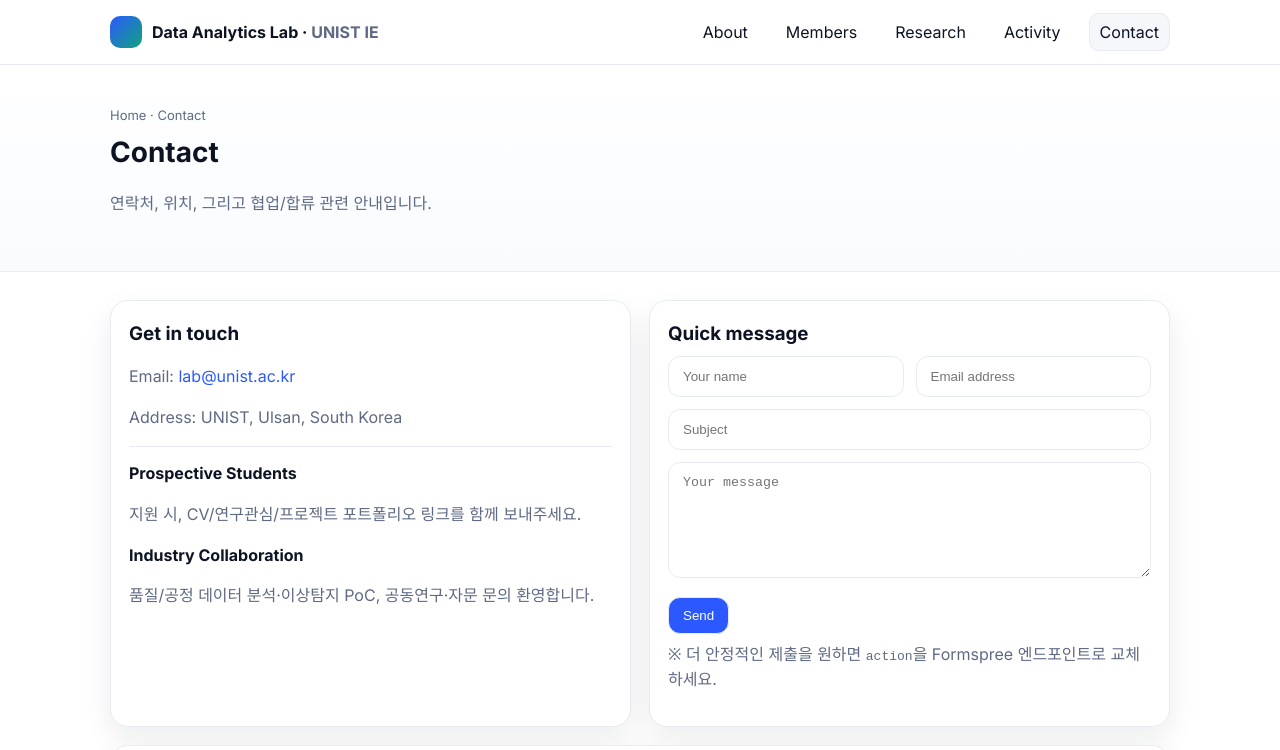
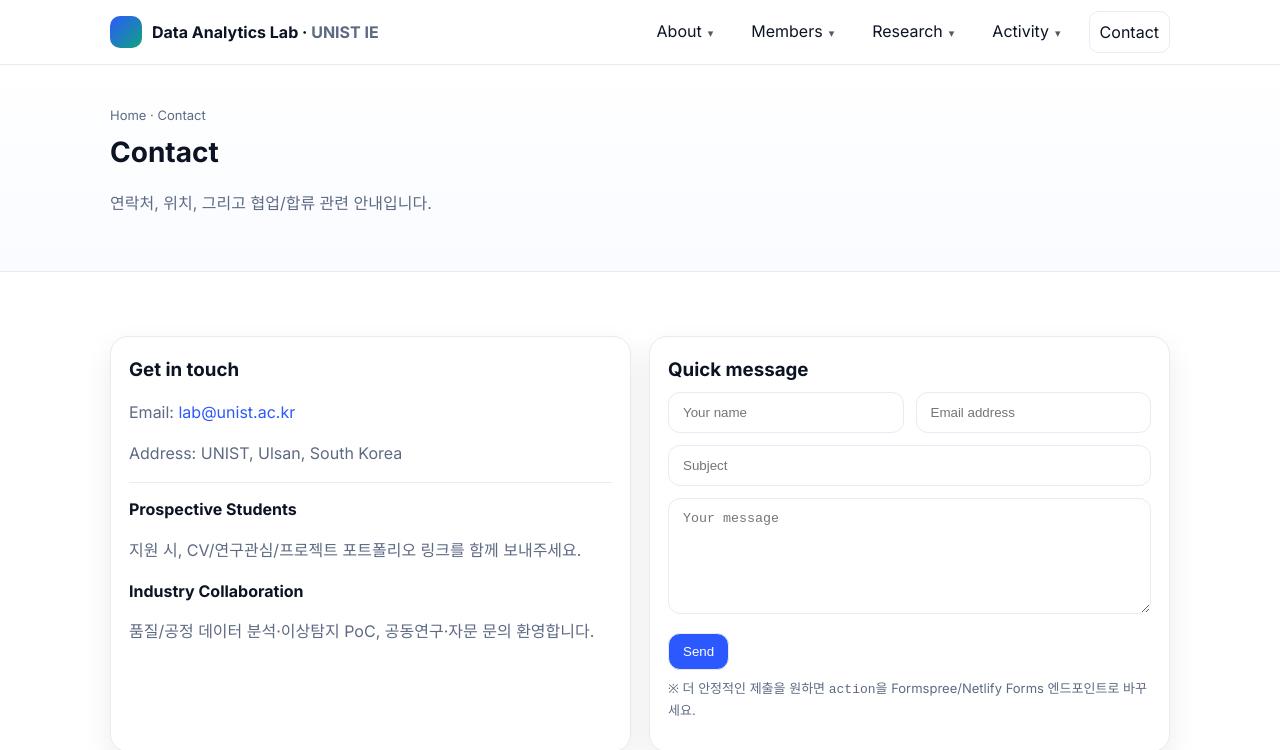
Before and after one commit to UNIST-DA/unist-da.github.io, a Jekyll site: the page built from contact/index.html, in a window 1280 px wide and 1329 px high. Shown: the top 750 px of the window. Built offline with Jekyll 4.4.1, drawn with Linux system fonts in a browser that asks for light colours; some of the changed text lies outside the part shown.

Commit message:
contact commit

```diff
--- a/contact/index.html
+++ b/contact/index.html
@@ -1,84 +1,13 @@
-<!doctype html>
-<html lang="ko" data-theme="light">
-<head>
-  <meta charset="utf-8" />
-  <meta name="viewport" content="width=device-width,initial-scale=1" />
-  <title>Contact | Data Analytics Lab · UNIST IE</title>
-  <meta name="description" content="Contact details and location for Data Analytics Lab at UNIST." />
+---
+layout: default
+title: Contact | Data Analytics Lab · UNIST IE
+description: Contact details and location for Data Analytics Lab at UNIST.
+---
 
-  <link rel="preconnect" href="https://fonts.googleapis.com">
-  <link rel="preconnect" href="https://fonts.gstatic.com" crossorigin>
-  <link href="https://fonts.googleapis.com/css2?family=Noto+Sans+KR:wght@400;500;600;700&family=Inter:wght@400;500;600;700&display=swap" rel="stylesheet">
-
-  <style>
-    :root{
-      --bg:#ffffff; --bg-soft:#f6f7fb; --surface:#ffffff;
-      --text:#0c1323; --muted:#5e6a83; --line:#e8ebf3;
-      --primary:#2c59ff; --primary-weak:#edf2ff; --accent:#11a37f;
-      --radius:18px; --shadow-lg:0 12px 30px rgba(16,24,40,.08);
-      --w:1100px;
-    }
-    *{box-sizing:border-box}
-    html,body{margin:0;padding:0;background:var(--bg);color:var(--text);font-family:'Inter','Noto Sans KR',system-ui,-apple-system,Segoe UI,Roboto,Helvetica,Arial;line-height:1.55}
-    a{color:var(--primary);text-decoration:none}
-    a:hover{opacity:.9}
-    .container{max-width:var(--w);margin:0 auto;padding:0 20px}
-
-    header{position:sticky;top:0;z-index:50;background:rgba(255,255,255,.8);backdrop-filter:saturate(180%) blur(10px);border-bottom:1px solid var(--line)}
-    .nav{display:flex;align-items:center;justify-content:space-between;height:64px}
-    .brand{display:flex;gap:10px;align-items:center;font-weight:700}
-    .brand-logo{width:32px;height:32px;border-radius:10px;background:linear-gradient(135deg,#2c59ff 0%,#11a37f 100%)}
-    .nav ul{display:flex;gap:18px;list-style:none;margin:0;padding:0}
-    .nav a{padding:8px 10px;border-radius:10px;color:var(--text)}
-    .nav a.active,.nav a:hover{background:var(--bg-soft)}
-    .nav-cta{padding:10px 14px;border:1px solid var(--line);border-radius:12px;background:#fff}
-    .menu-btn{display:none}
-    @media (max-width:860px){
-      .menu-btn{display:block;border:1px solid var(--line);background:#fff;border-radius:12px;padding:8px 10px}
-      .nav ul{display:none}
-      .nav.open ul{display:flex;position:absolute;left:20px;right:20px;top:60px;flex-direction:column;background:#fff;border:1px solid var(--line);border-radius:14px;box-shadow:var(--shadow-lg);padding:10px}
-    }
-
-    .page-hero{padding:40px 0;border-bottom:1px solid var(--line);background:linear-gradient(180deg,#fff 0%,#f9fbff 100%)}
-    .breadcrumbs{font-size:13px;color:var(--muted)}
-    .breadcrumbs a{color:inherit}
-    .page-title{margin:6px 0 0;font-size:28px}
-    .muted{color:var(--muted)}
-
-    section{padding:28px 0}
-    .grid{display:grid;grid-template-columns:repeat(12,1fr);gap:18px}
-    .card{background:var(--surface);border:1px solid var(--line);border-radius:var(--radius);box-shadow:var(--shadow-lg)}
-    .card-pad{padding:18px}
-    .input{width:100%;padding:12px 14px;border:1px solid var(--line);border-radius:12px;background:#fff}
-    .row{display:grid;grid-template-columns:1fr 1fr;gap:12px}
-    @media (max-width:820px){.row{grid-template-columns:1fr}}
-    .btn{display:inline-block;padding:10px 14px;border-radius:12px;border:1px solid var(--line);background:var(--primary);color:#fff;cursor:pointer}
-    footer{padding:36px 0;border-top:1px solid var(--line)}
-    .small{font-size:13px}
-    iframe.map{width:100%;min-height:320px;border:0;border-radius:14px}
-  </style>
-</head>
-<body>
-  <header>
-    <div class="container nav" id="navbar">
-      <div class="brand">
-        <div class="brand-logo" aria-hidden="true"></div>
-        <div>Data Analytics Lab · <span class="muted">UNIST IE</span></div>
-      </div>
-      <button class="menu-btn" aria-label="Toggle Menu" onclick="document.getElementById('navbar').classList.toggle('open')">☰</button>
-      <ul>
-        <li><a href="../#about">About</a></li>
-        <li><a href="../#members">Members</a></li>
-        <li><a href="../#research">Research</a></li>
-        <li><a href="../activity/">Activity</a></li>
-        <li><a href="./" class="nav-cta active">Contact</a></li>
-      </ul>
-    </div>
-  </header>
-
+<!-- Page Hero -->
 <div class="page-hero">
   <div class="container">
-      <div class="breadcrumbs"><a href="../">Home</a> · Contact</div>
+    <div class="breadcrumbs"><a href="{{ site.baseurl }}/">Home</a> · Contact</div>
     <h1 class="page-title">Contact</h1>
     <p class="muted">연락처, 위치, 그리고 협업/합류 관련 안내입니다.</p>
   </div>
@@ -102,7 +31,7 @@
       <!-- Inquiry form -->
       <div class="card card-pad" style="grid-column: span 6">
         <h3 style="margin:0 0 8px">Quick message</h3>
-          <!-- 방법 1) 간단 mailto; 방법 2) Formspree/Netlify endpoint로 action 변경 -->
+        <!-- 방법 1) 간단 mailto; 방법 2) Formspree/Netlify endpoint로 action 교체 -->
         <form action="mailto:lab@unist.ac.kr" method="post" enctype="text/plain">
           <div class="row">
             <input class="input" type="text" name="name" placeholder="Your name" required>
@@ -112,7 +41,9 @@
           <textarea class="input" name="message" rows="6" placeholder="Your message" style="margin-top:12px"></textarea>
           <button class="btn" type="submit" style="margin-top:12px">Send</button>
         </form>
-          <p class="muted" style="margin-top:8px">※ 더 안정적인 제출을 원하면 <code>action</code>을 Formspree 엔드포인트로 교체하세요.</p>
+        <p class="muted small" style="margin-top:8px">
+          ※ 더 안정적인 제출을 원하면 <code>action</code>을 Formspree/Netlify Forms 엔드포인트로 바꾸세요.
+        </p>
       </div>
 
       <!-- Map -->
@@ -120,18 +51,9 @@
         <h3 style="margin:0 0 8px">Location</h3>
         <iframe class="map" loading="lazy"
           referrerpolicy="no-referrer-when-downgrade"
-            src="https://www.google.com/maps?q=UNIST&output=embed" title="UNIST on Google Maps"></iframe>
+          src="https://www.google.com/maps?q=UNIST&output=embed"
+          title="UNIST on Google Maps"></iframe>
       </div>
     </div>
   </section>
 </main>
-
-  <footer>
-    <div class="container small muted">© <span id="year"></span> Data Analytics Lab, UNIST Industrial Engineering.</div>
-  </footer>
-
-  <script>
-    document.getElementById('year').textContent = new Date().getFullYear();
-  </script>
-</body>
-</html>
```
Lines whose indentation alone changed are shown as unchanged.
